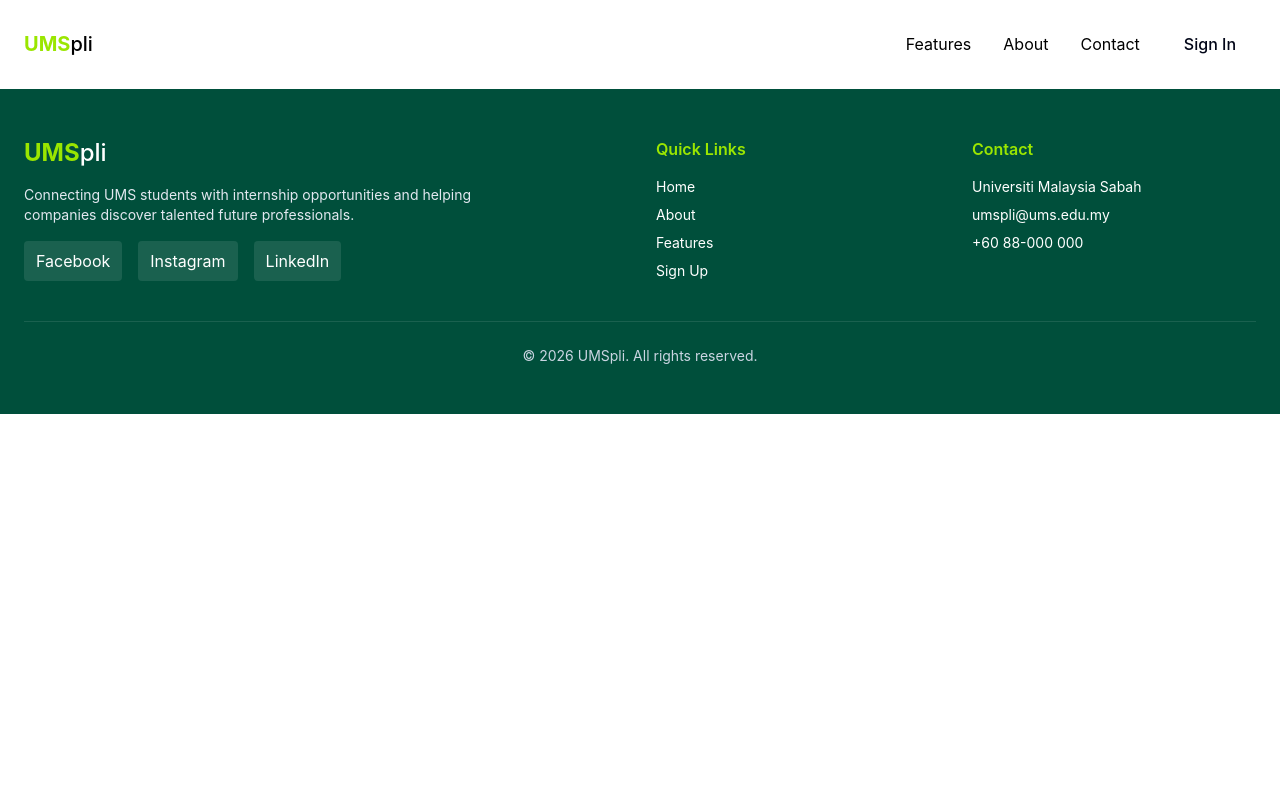
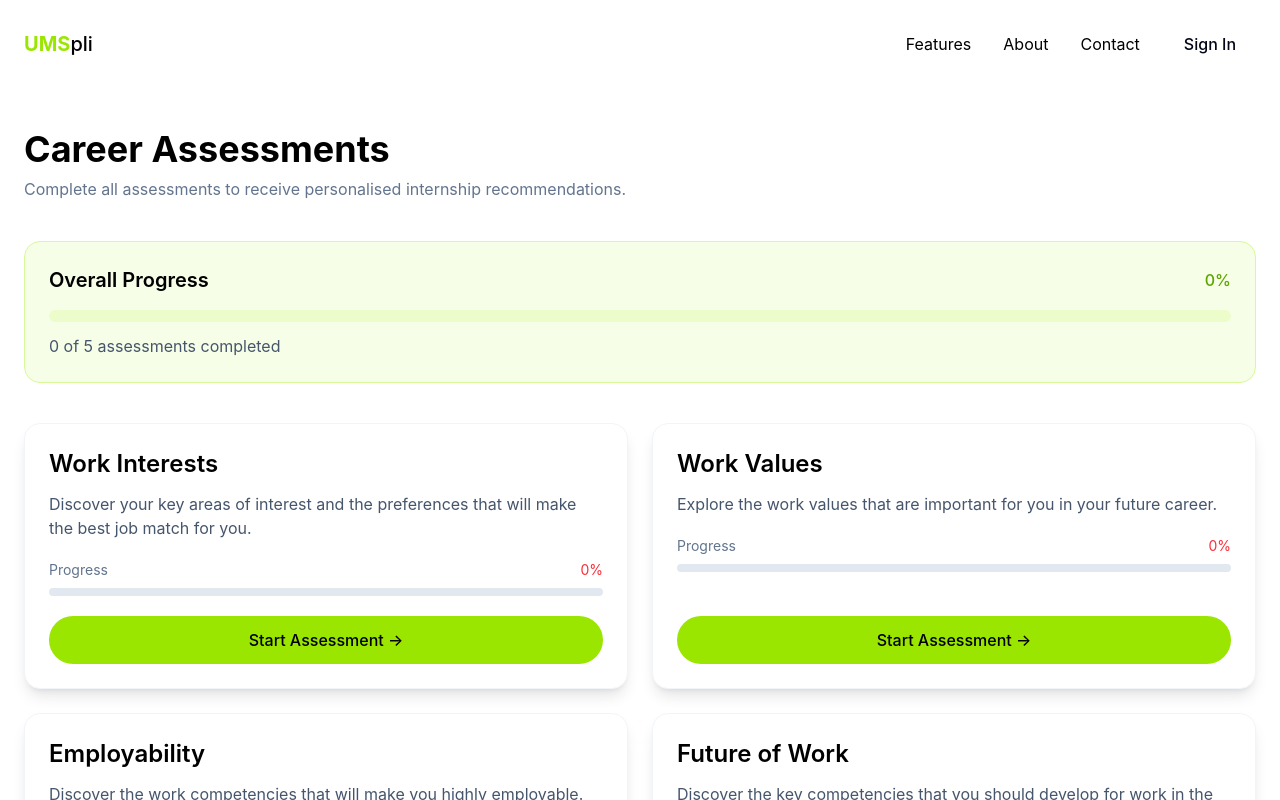
Before and after one commit to Ran7193Ran/SPLI, a SvelteKit app: page /quiz in a window 1280 px wide. Shown: the top 800 px of the page. Built offline with nearby package versions, Linux system fonts and the light colour scheme.

Commit message:
quiz dashoboard complete

```diff
--- a/src/routes/quiz/+page.svelte
+++ b/src/routes/quiz/+page.svelte
@@ -5,6 +5,39 @@
 	let y = $state(0);
 	let innerHeight = $state(0);
 	let innerWidth = $state(0);
+
+	const assessments = [
+		{
+			title: 'Work Interests',
+			description: 'Discover your key areas of interest and the preferences that will make the best job match for you.',
+			progress: 0,
+			link: '/quiz/work-interest'
+		},
+		{
+			title: 'Work Values',
+			description: 'Explore the work values that are important for you in your future career.',
+			progress: 0,
+			link: '/quiz/work-values'
+		},
+		{
+			title: 'Employability',
+			description: 'Discover the work competencies that will make you highly employable.',
+			progress: 0,
+			link: '/quiz/employability'
+		},
+		{
+			title: 'Future of Work',
+			description: 'Discover the key competencies that you should develop for work in the future.',
+			progress: 0,
+			link: '/quiz/future-of-work'
+		},
+		{
+			title: 'Cognitive Ability Assessment',
+			description: 'Evaluate your problem solving, reasoning, and analytical skills to understand your cognitive strengths.',
+			progress: 0,
+			link: '/quiz/cognitive-ability'
+		}
+	];
 </script>
 
 <svelte:window
@@ -13,5 +46,102 @@
 	bind:innerWidth={innerWidth}
 />
 
-<Header {y}  />
+<Header {y} />
+
+<main class="max-w-7xl mx-auto px-6 py-10">
+
+	<!-- Page Header -->
+	<section class="mb-10">
+		<h1 class="text-4xl font-bold">
+			Career Assessments
+		</h1>
+
+		<p class="text-slate-500 mt-2">
+			Complete all assessments to receive personalised internship recommendations.
+		</p>
+	</section>
+
+	<!-- Progress Card -->
+	<section class="mb-10">
+		<div class="bg-lime-50 border border-lime-200 rounded-2xl p-6">
+
+			<div class="flex justify-between items-center mb-4">
+				<h2 class="text-xl font-semibold">
+					Overall Progress
+				</h2>
+
+				<span class="text-lime-600 font-medium">
+					0%
+				</span>
+			</div>
+
+			<div class="w-full bg-lime-100 rounded-full h-3">
+				<div
+					class="bg-lime-500 h-3 rounded-full"
+					style="width: 0%;"
+				></div>
+			</div>
+
+			<p class="mt-3 text-slate-600">
+				0 of {assessments.length} assessments completed
+			</p>
+
+		</div>
+	</section>
+
+	<!-- Assessment Cards -->
+	<section class="grid md:grid-cols-2 gap-6">
+
+		{#each assessments as assessment}
+
+			<div
+				class="bg-white shadow-lg rounded-2xl p-6 flex flex-col gap-5 border border-slate-100 hover:shadow-xl duration-200"
+			>
+
+				<div>
+					<h2 class="text-2xl font-semibold">
+						{assessment.title}
+					</h2>
+
+					<p class="text-slate-600 mt-3">
+						{assessment.description}
+					</p>
+				</div>
+
+				<div>
+
+					<div class="flex justify-between mb-2">
+						<span class="text-sm text-slate-500">
+							Progress
+						</span>
+
+						<span class="text-sm text-red-500">
+							{assessment.progress}%
+						</span>
+					</div>
+
+					<div class="w-full bg-slate-200 rounded-full h-2">
+						<div
+							class="bg-lime-400 h-2 rounded-full"
+							style={`width:${assessment.progress}%`}
+						></div>
+					</div>
+
+				</div>
+
+				<a
+					href={assessment.link}
+					class="mt-auto bg-lime-400 hover:bg-lime-500 duration-200 rounded-full px-5 py-3 text-center font-medium"
+				>
+					Start Assessment →
+				</a>
+
+			</div>
+
+		{/each}
+
+	</section>
+
+</main>
+
 <Footer />
```
